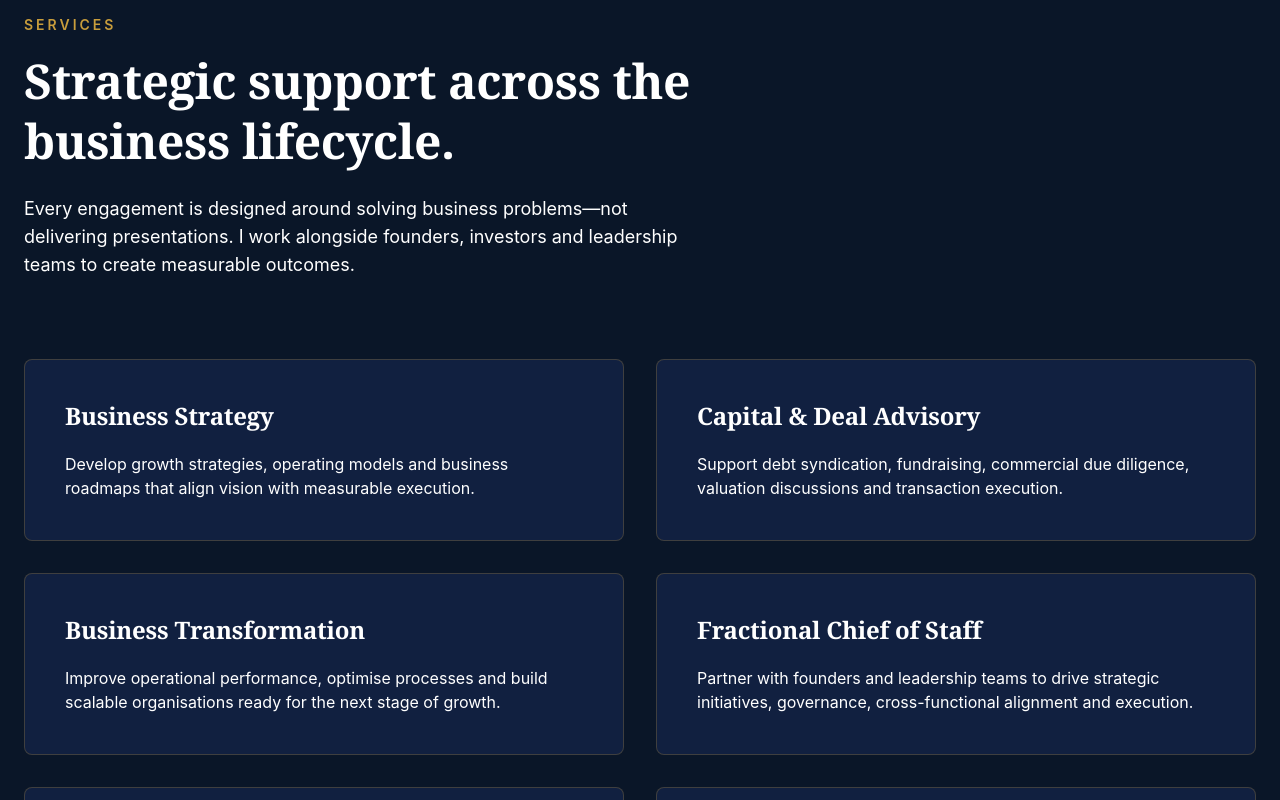
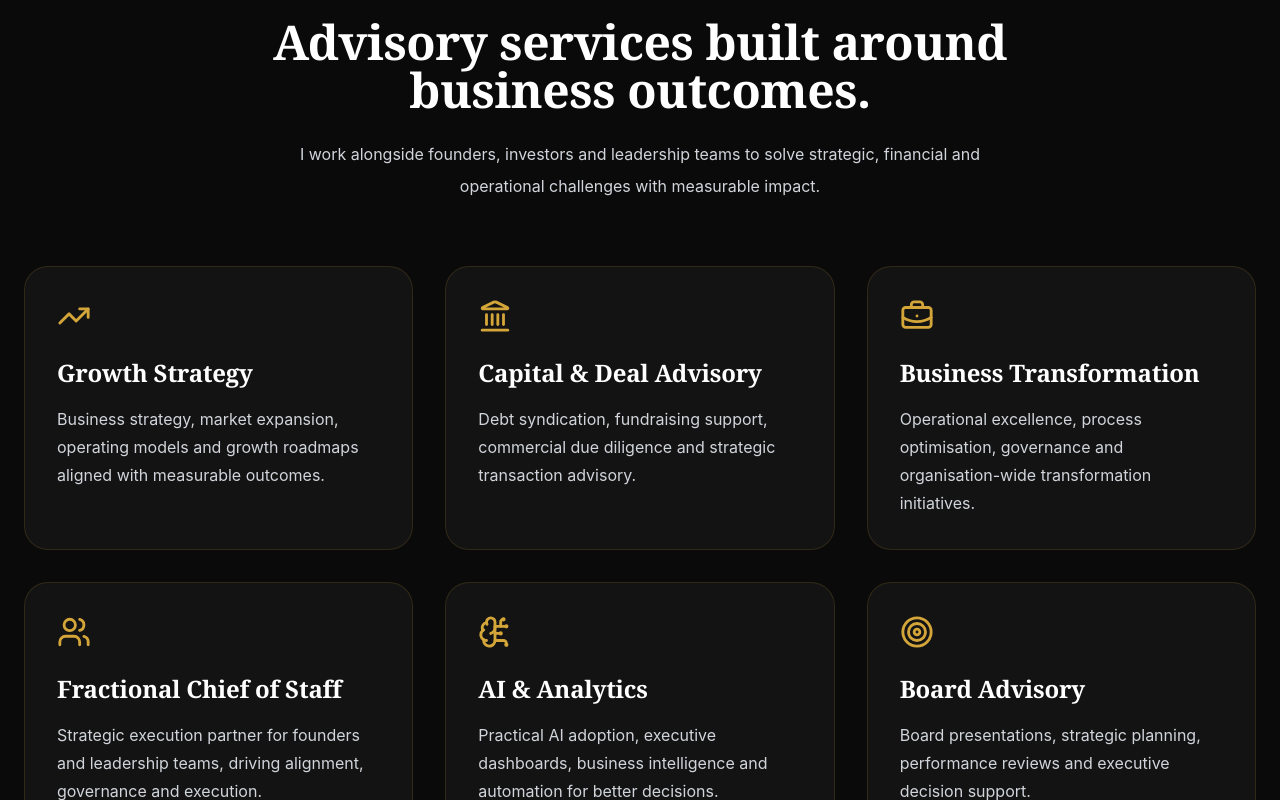
Before and after one commit to SravaniPolina/sravani-portfolio-frontend, a React (Create React App) app: page / in a window 1280 px wide. Shown: the part 2920-3720 px from the top of the page. Built offline with nearby package versions, Linux system fonts and the light colour scheme.

Commit message:
Update StrategicLeadershipServices.js

```diff
--- a/src/components/StrategicLeadershipServices.js
+++ b/src/components/StrategicLeadershipServices.js
@@ -1,84 +1,103 @@
 import React from "react";
+import {
+  BriefcaseBusiness,
+  Landmark,
+  TrendingUp,
+  Users,
+  BrainCircuit,
+  Target,
+} from "lucide-react";
 
 const services = [
   {
-    title: "Business Strategy",
+    icon: <TrendingUp size={34} className="text-[#D4A63A]" />,
+    title: "Growth Strategy",
     description:
-      "Develop growth strategies, operating models and business roadmaps that align vision with measurable execution.",
+      "Business strategy, market expansion, operating models and growth roadmaps aligned with measurable outcomes.",
   },
   {
+    icon: <Landmark size={34} className="text-[#D4A63A]" />,
     title: "Capital & Deal Advisory",
     description:
-      "Support debt syndication, fundraising, commercial due diligence, valuation discussions and transaction execution.",
+      "Debt syndication, fundraising support, commercial due diligence and strategic transaction advisory.",
   },
   {
+    icon: <BriefcaseBusiness size={34} className="text-[#D4A63A]" />,
     title: "Business Transformation",
     description:
-      "Improve operational performance, optimise processes and build scalable organisations ready for the next stage of growth.",
+      "Operational excellence, process optimisation, governance and organisation-wide transformation initiatives.",
   },
   {
+    icon: <Users size={34} className="text-[#D4A63A]" />,
     title: "Fractional Chief of Staff",
     description:
-      "Partner with founders and leadership teams to drive strategic initiatives, governance, cross-functional alignment and execution.",
+      "Strategic execution partner for founders and leadership teams, driving alignment, governance and execution.",
   },
   {
-    title: "AI-Enabled Business",
+    icon: <BrainCircuit size={34} className="text-[#D4A63A]" />,
+    title: "AI & Analytics",
     description:
-      "Identify practical opportunities to integrate AI into operations, decision-making, reporting and business workflows.",
+      "Practical AI adoption, executive dashboards, business intelligence and automation for better decisions.",
   },
   {
-    title: "Board & Leadership Advisory",
+    icon: <Target size={34} className="text-[#D4A63A]" />,
+    title: "Board Advisory",
     description:
-      "Facilitate strategic planning, performance reviews, business diagnostics and executive decision support.",
+      "Board presentations, strategic planning, performance reviews and executive decision support.",
   },
 ];
 
 export default function StrategicLeadershipServices() {
   return (
-    <section
-      id="services"
-      className="py-28 bg-[var(--background)] border-t border-white/5"
-    >
+    <section id="services" className="py-20 bg-[#0A0A0A]">
+
       <div className="max-w-7xl mx-auto px-6">
 
-        <div className="max-w-3xl mb-20">
+        <div className="text-center max-w-3xl mx-auto mb-16">
 
-          <p className="uppercase tracking-[3px] text-[var(--gold)] text-sm font-semibold">
+          <p className="uppercase tracking-[4px] text-[#D4A63A] text-sm font-semibold">
             SERVICES
           </p>
 
-          <h2 className="text-5xl text-white mt-4 leading-tight">
-            Strategic support across the business lifecycle.
+          <h2 className="text-4xl lg:text-5xl text-white mt-4">
+            Advisory services built around business outcomes.
           </h2>
 
-          <p className="mt-6 text-lg max-w-2xl">
-            Every engagement is designed around solving business problems—not
-            delivering presentations. I work alongside founders, investors and
-            leadership teams to create measurable outcomes.
+          <p className="mt-6 text-gray-300 leading-8">
+            I work alongside founders, investors and leadership teams to solve
+            strategic, financial and operational challenges with measurable
+            impact.
           </p>
 
         </div>
 
-        <div className="grid lg:grid-cols-2 gap-8">
+        <div className="grid md:grid-cols-2 lg:grid-cols-3 gap-8">
 
           {services.map((service) => (
             <div
               key={service.title}
-              className="glass p-10 hover:border-[var(--gold)] transition duration-300"
+              className="bg-[#131313] border border-[#D4A63A]/15 rounded-3xl p-8 hover:border-[#D4A63A] hover:-translate-y-2 transition-all duration-300"
             >
-              <h3 className="text-2xl text-white mb-5">
+
+              <div className="mb-6">
+                {service.icon}
+              </div>
+
+              <h3 className="text-white text-2xl mb-4">
                 {service.title}
               </h3>
 
-              <p>
+              <p className="text-gray-300 leading-7">
                 {service.description}
               </p>
+
             </div>
           ))}
 
         </div>
 
       </div>
+
     </section>
   );
 }
```
